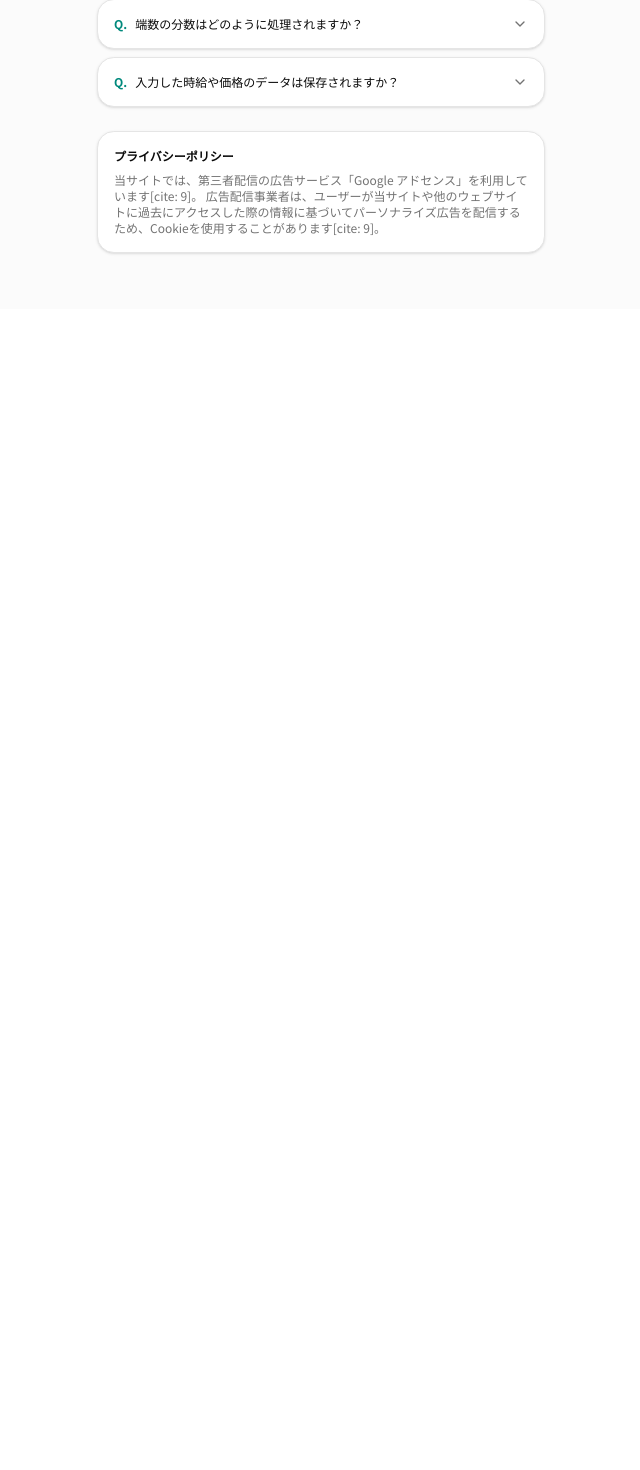
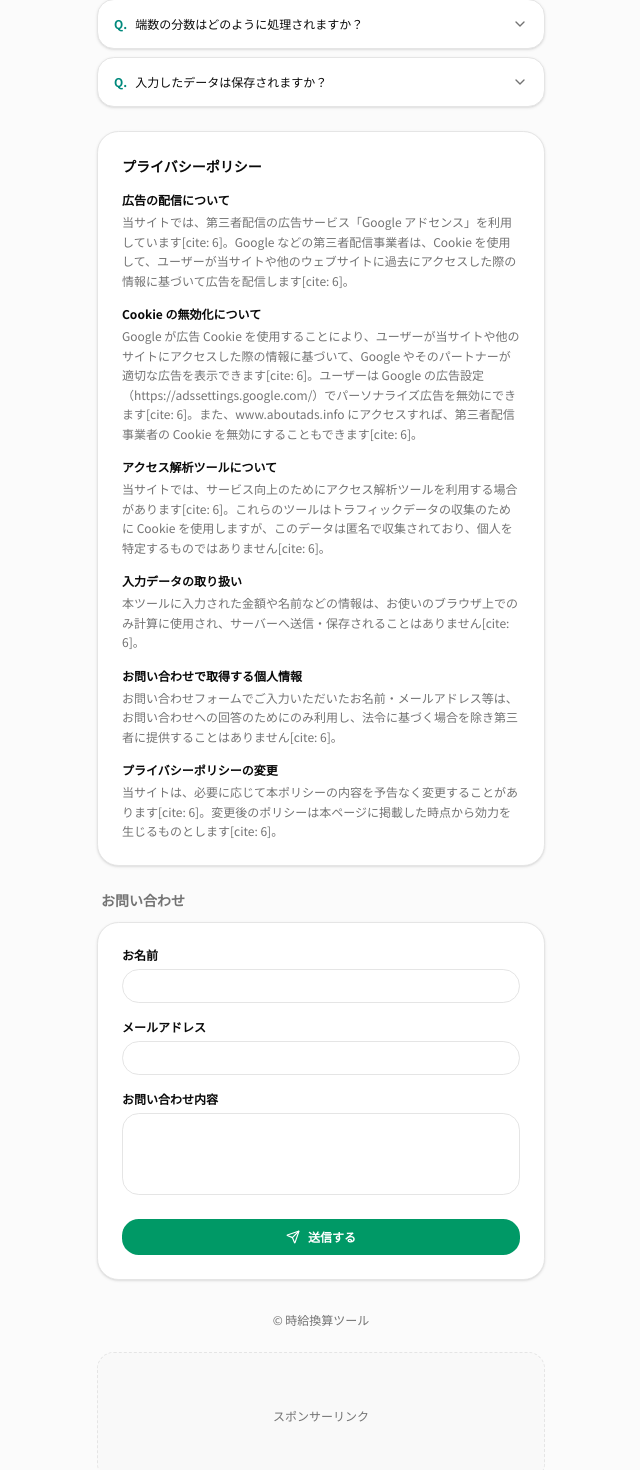
Before and after one commit to idea72-lab/my-tools, a Next.js app: page /jikyuhanzan in a window 1280 px wide. Shown: the part 748-2218 px from the top of the page, without its empty margins (319-959 px from the left). Before the commit the page ends 1057 px from the top, so only its background shows below. Built offline with nearby package versions, Linux system fonts and the light colour scheme.

Commit message:
時給換算ページに問い合わせフォームと完全版ポリシーを追加

```diff
--- a/app/jikyuhanzan/page.tsx
+++ b/app/jikyuhanzan/page.tsx
@@ -1,22 +1,20 @@
 "use client";
 
 import { useState } from "react";
-import { Clock, DollarSign, Users, Scale, Percent, ChevronDown } from "lucide-react";
+import { Clock, DollarSign, Users, Scale, Percent, ChevronDown, Send } from "lucide-react";
 import Link from "next/link";
 
 export default function JikyuHanzanPage() {
-  const [hourlyWage, setHourlyWage] = useState<string>("1150"); // デフォルトの時給
-  const [itemPrice, setItemPrice] = useState<string>("5000"); // 商品の価格
+  const [hourlyWage, setHourlyWage] = useState<string>("1150");
+  const [itemPrice, setItemPrice] = useState<string>("5000");
 
   const wageNum = parseFloat(hourlyWage) || 0;
   const priceNum = parseFloat(itemPrice) || 0;
 
-  // 必要な労働時間（時間）の計算
   const totalHours = wageNum > 0 ? priceNum / wageNum : 0;
   const hours = Math.floor(totalHours);
   const minutes = Math.round((totalHours - hours) * 60);
 
-  // Q&Aの開閉状態を管理するアコーディオン用のstate
   const [openIndex, setOpenIndex] = useState<number | null>(null);
 
   const toggleFAQ = (index: number) => {
@@ -33,8 +31,8 @@ export default function JikyuHanzanPage() {
       a: "計算された分数は、四捨五入して最も近い分単位で分かりやすく表示されます。",
     },
     {
-      q: "入力した時給や価格のデータは保存されますか？",
-      a: "データはすべてお使いのブラウザ内（メモリ上）だけで処理されており、外部のサーバー等に保存されることはありません。",
+      q: "入力したデータは保存されますか？",
+      a: "本ツールに入力された金額等の情報は、お使いのブラウザ上でのみ計算に使用され、サーバーへ送信・保存されることはありません。",
     },
   ];
 
@@ -83,8 +81,6 @@ export default function JikyuHanzanPage() {
 
         {/* メインの計算カード */}
         <main className="flex flex-col gap-6 bg-card rounded-2xl p-6 shadow-sm border">
-
-          {/* 時給の入力 */}
           <div className="flex flex-col gap-2">
             <label className="text-sm font-medium flex items-center gap-1.5 text-muted-foreground">
               <DollarSign className="size-4" /> あなたの時給（円）
@@ -98,7 +94,6 @@ export default function JikyuHanzanPage() {
             />
           </div>
 
-          {/* 商品価格の入力 */}
           <div className="flex flex-col gap-2">
             <label className="text-sm font-medium flex items-center gap-1.5 text-muted-foreground">
               欲しいものの価格（円）
@@ -114,7 +109,6 @@ export default function JikyuHanzanPage() {
 
           <hr className="border-border my-2" />
 
-          {/* 計算結果表示エリア */}
           <div className="flex flex-col items-center justify-center bg-primary/5 rounded-xl p-6 text-center gap-2 border border-primary/20">
             <span className="text-xs font-bold tracking-wider text-primary uppercase">必要な労働時間</span>
             <div className="text-3xl md:text-4xl font-extrabold text-foreground">
@@ -124,10 +118,9 @@ export default function JikyuHanzanPage() {
               時給 <span className="font-bold">{wageNum.toLocaleString()}円</span> で換算した場合
             </p>
           </div>
-
         </main>
 
-        {/* よくある質問（Q&A）セクション */}
+        {/* よくある質問（Q&A） */}
         <section className="flex flex-col gap-3 mt-4">
           <h2 className="text-sm font-bold text-muted-foreground px-1">よくある質問（Q&A）</h2>
           <div className="flex flex-col gap-2">
@@ -152,14 +145,94 @@ export default function JikyuHanzanPage() {
           </div>
         </section>
 
-        {/* プライバシーポリシーセクション */}
-        <section className="bg-card border rounded-xl p-4 text-xs text-muted-foreground flex flex-col gap-2 shadow-sm mb-6">
-          <h2 className="font-bold text-foreground">プライバシーポリシー</h2>
-          <p>
-            当サイトでは、第三者配信の広告サービス「Google アドセンス」を利用しています[cite: 9]。
-            広告配信事業者は、ユーザーが当サイトや他のウェブサイトに過去にアクセスした際の情報に基づいてパーソナライズ広告を配信するため、Cookieを使用することがあります[cite: 9]。
-          </p>
+        {/* プライバシーポリシー */}
+        <section className="bg-card border rounded-2xl p-6 text-xs text-muted-foreground flex flex-col gap-4 shadow-sm">
+          <h2 className="text-sm font-bold text-foreground">プライバシーポリシー</h2>
+
+          <div className="flex flex-col gap-1">
+            <h3 className="font-bold text-foreground">広告の配信について</h3>
+            <p className="leading-relaxed">
+              当サイトでは、第三者配信の広告サービス「Google アドセンス」を利用しています[cite: 6]。Google などの第三者配信事業者は、Cookie を使用して、ユーザーが当サイトや他のウェブサイトに過去にアクセスした際の情報に基づいて広告を配信します[cite: 6]。
+            </p>
+          </div>
+
+          <div className="flex flex-col gap-1">
+            <h3 className="font-bold text-foreground">Cookie の無効化について</h3>
+            <p className="leading-relaxed">
+              Google が広告 Cookie を使用することにより、ユーザーが当サイトや他のサイトにアクセスした際の情報に基づいて、Google やそのパートナーが適切な広告を表示できます[cite: 6]。ユーザーは Google の広告設定（https://adssettings.google.com/）でパーソナライズ広告を無効にできます[cite: 6]。また、www.aboutads.info にアクセスすれば、第三者配信事業者の Cookie を無効にすることもできます[cite: 6]。
+            </p>
+          </div>
+
+          <div className="flex flex-col gap-1">
+            <h3 className="font-bold text-foreground">アクセス解析ツールについて</h3>
+            <p className="leading-relaxed">
+              当サイトでは、サービス向上のためにアクセス解析ツールを利用する場合があります[cite: 6]。これらのツールはトラフィックデータの収集のために Cookie を使用しますが、このデータは匿名で収集されており、個人を特定するものではありません[cite: 6]。
+            </p>
+          </div>
+
+          <div className="flex flex-col gap-1">
+            <h3 className="font-bold text-foreground">入力データの取り扱い</h3>
+            <p className="leading-relaxed">
+              本ツールに入力された金額や名前などの情報は、お使いのブラウザ上でのみ計算に使用され、サーバーへ送信・保存されることはありません[cite: 6]。
+            </p>
+          </div>
+
+          <div className="flex flex-col gap-1">
+            <h3 className="font-bold text-foreground">お問い合わせで取得する個人情報</h3>
+            <p className="leading-relaxed">
+              お問い合わせフォームでご入力いただいたお名前・メールアドレス等は、お問い合わせへの回答のためにのみ利用し、法令に基づく場合を除き第三者に提供することはありません[cite: 6]。
+            </p>
+          </div>
+
+          <div className="flex flex-col gap-1">
+            <h3 className="font-bold text-foreground">プライバシーポリシーの変更</h3>
+            <p className="leading-relaxed">
+              当サイトは、必要に応じて本ポリシーの内容を予告なく変更することがあります[cite: 6]。変更後のポリシーは本ページに掲載した時点から効力を生じるものとします[cite: 6]。
+            </p>
+          </div>
         </section>
+
+        {/* お問い合わせフォーム */}
+        <section className="flex flex-col gap-3">
+          <h2 className="text-sm font-bold text-muted-foreground px-1">お問い合わせ</h2>
+          <form className="bg-card border rounded-2xl p-6 shadow-sm flex flex-col gap-4" onSubmit={(e) => e.preventDefault()}>
+            <div className="flex flex-col gap-1.5">
+              <label className="text-xs font-bold text-foreground">お名前</label>
+              <input
+                type="text"
+                className="w-full rounded-xl border bg-background px-3 py-2 text-xs focus:outline-none focus:ring-2 focus:ring-primary"
+              />
+            </div>
+            <div className="flex flex-col gap-1.5">
+              <label className="text-xs font-bold text-foreground">メールアドレス</label>
+              <input
+                type="email"
+                className="w-full rounded-xl border bg-background px-3 py-2 text-xs focus:outline-none focus:ring-2 focus:ring-primary"
+              />
+            </div>
+            <div className="flex flex-col gap-1.5">
+              <label className="text-xs font-bold text-foreground">お問い合わせ内容</label>
+              <textarea
+                rows={4}
+                className="w-full rounded-xl border bg-background px-3 py-2 text-xs focus:outline-none focus:ring-2 focus:ring-primary resize-none"
+              ></textarea>
+            </div>
+            <button
+              type="submit"
+              className="w-full bg-emerald-600 hover:bg-emerald-700 text-white font-bold py-2.5 px-4 rounded-xl text-xs flex items-center justify-center gap-2 transition-colors mt-2"
+            >
+              <Send className="size-3.5" /> 送信する
+            </button>
+          </form>
+        </section>
+
+        {/* フッター＆スポンサーリンク */}
+        <footer className="flex flex-col items-center gap-6 mt-2 mb-6">
+          <p className="text-xs text-muted-foreground">© 時給換算ツール</p>
+          <div className="w-full h-32 border border-dashed border-border rounded-xl flex flex-col items-center justify-center bg-muted/20 text-xs text-muted-foreground">
+            スポンサーリンク
+          </div>
+        </footer>
 
       </div>
     </div>
```
